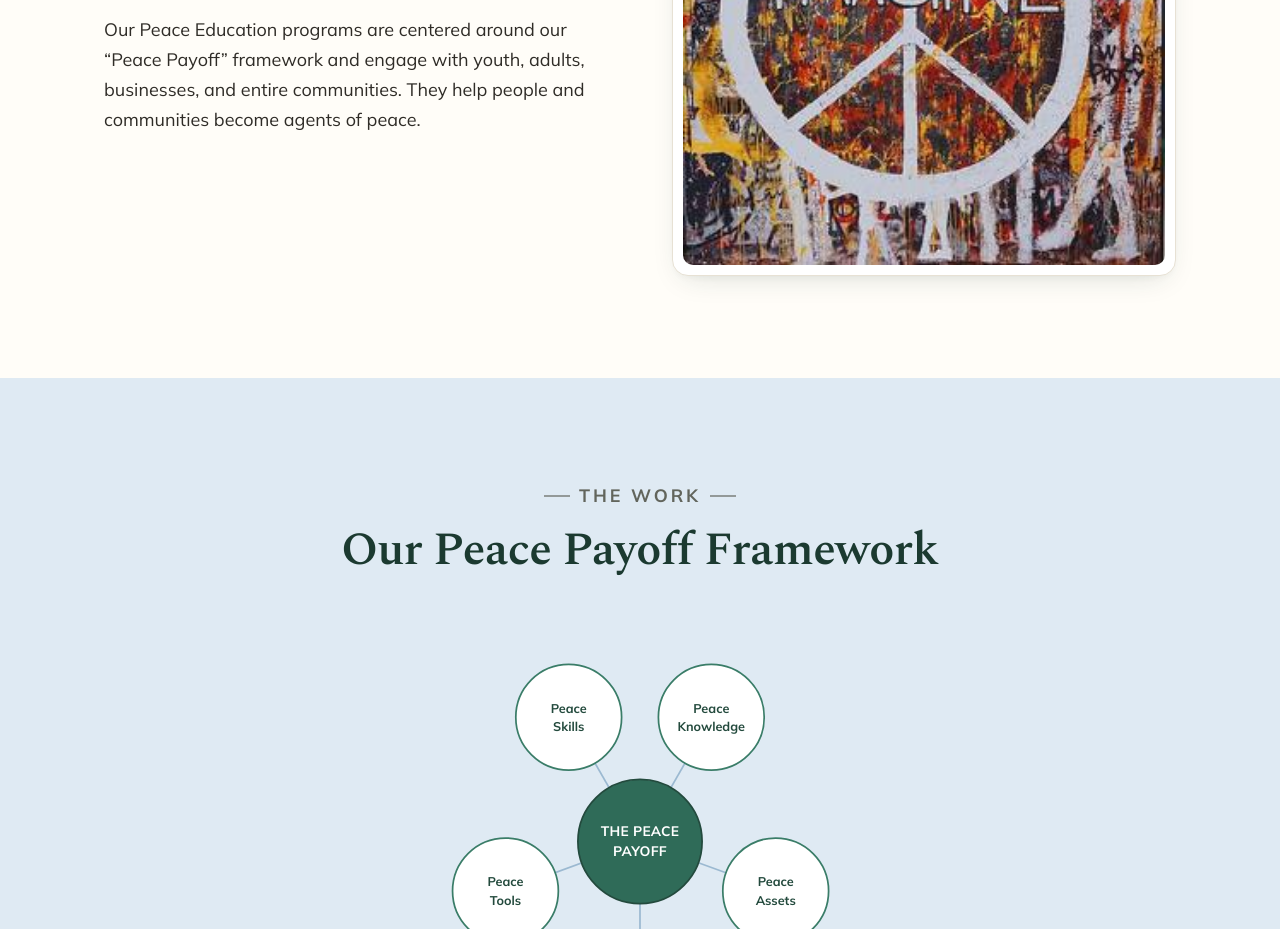
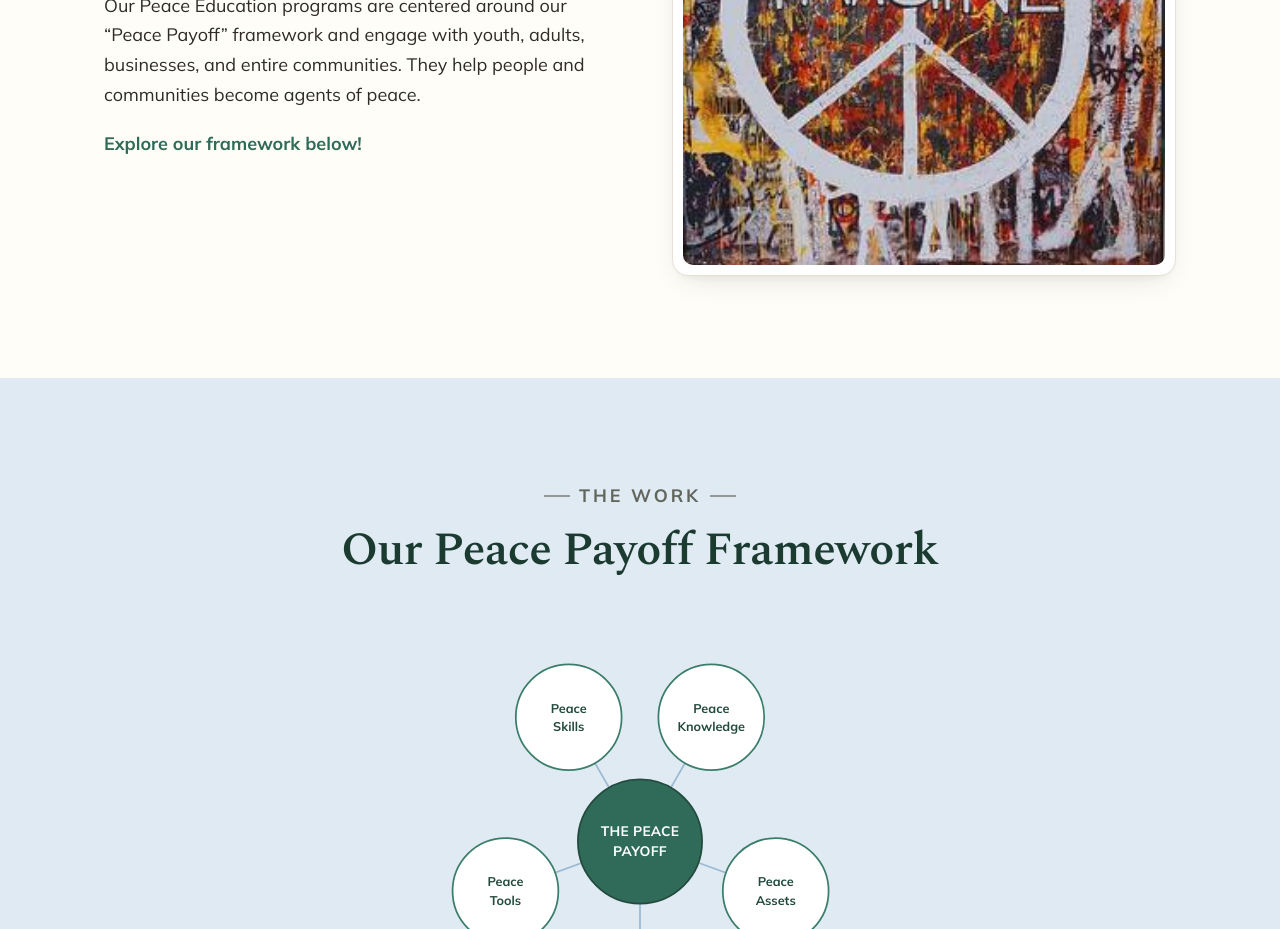
Before and after one commit to HSQ0503/annes-haven, a Next.js app: page /peace-education in a window 1280 px wide. Shown: the part 2260-3189 px from the top of the page. Built offline with nearby package versions, Linux system fonts and the light colour scheme; no server answers; the database is empty.

Commit message:
Peace Education: add 'Explore our framework below!' under the Rooted in a simple conviction paragraph

```diff
--- a/app/peace-education/page.tsx
+++ b/app/peace-education/page.tsx
@@ -128,6 +128,9 @@ export default async function PeaceEducationPage() {
             <div>
               <h2>Rooted in a simple conviction</h2>
               <p>{page.intro_text}</p>
+              <p style={{ fontWeight: 700, color: "var(--color-green-700)" }}>
+                Explore our framework below!
+              </p>
             </div>
             <div className="media">
               <div className="frame bordered">
```
